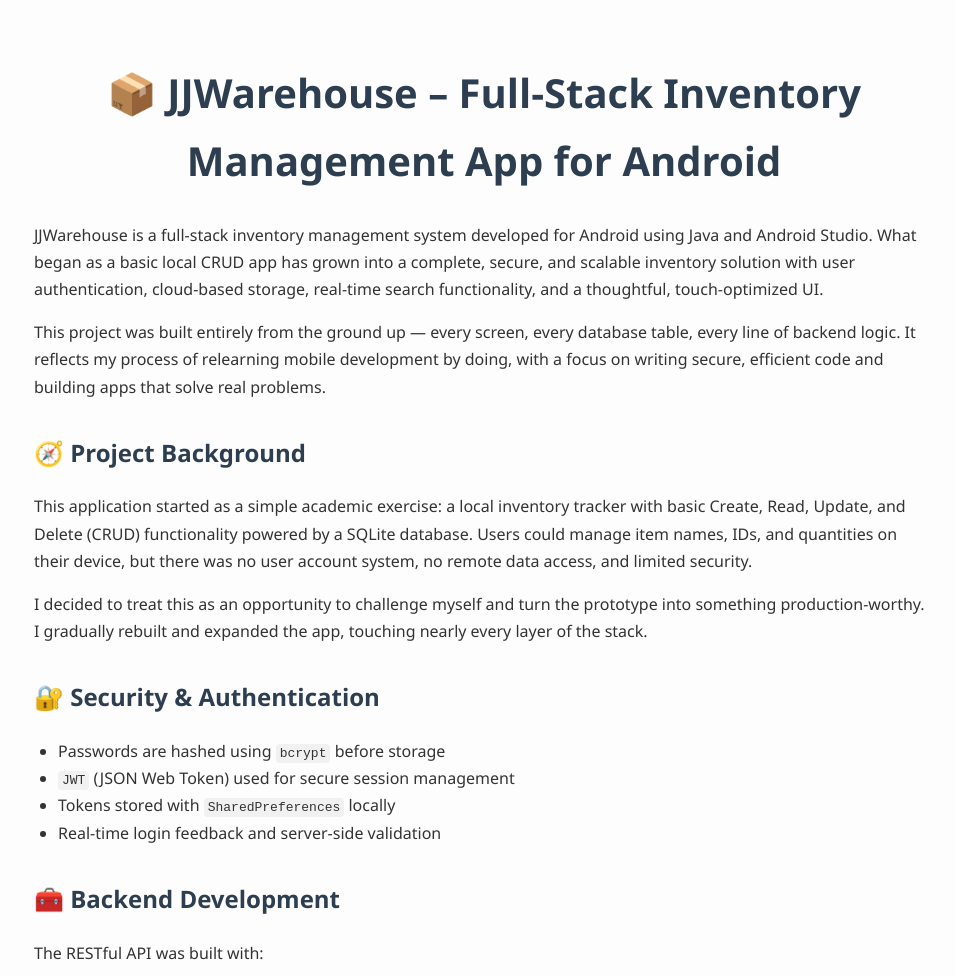
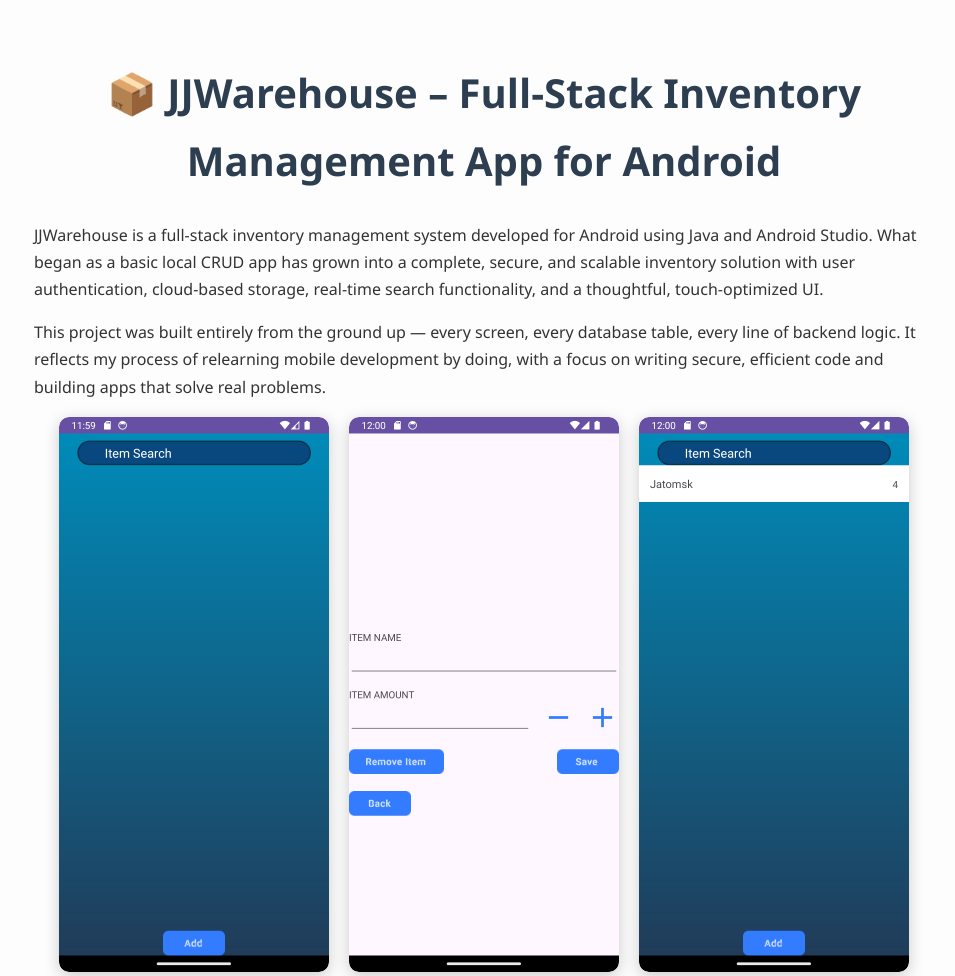
Before and after one commit to JAtomsk/Warehouse, a plain HTML site: page docs/index.html in a window 1280 px wide. Shown: the top 976 px of the page, without its empty margins (156-1111 px from the left). Drawn offline with Linux system fonts and the light colour scheme.

Commit message:
Update index.html
added add item and inventory screens

```diff
--- a/docs/index.html
+++ b/docs/index.html
@@ -44,6 +44,14 @@
     <h1>📦 JJWarehouse – Full-Stack Inventory Management App for Android</h1>
     <p>JJWarehouse is a full-stack inventory management system developed for Android using Java and Android Studio. What began as a basic local CRUD app has grown into a complete, secure, and scalable inventory solution with user authentication, cloud-based storage, real-time search functionality, and a thoughtful, touch-optimized UI.</p>
     <p>This project was built entirely from the ground up — every screen, every database table, every line of backend logic. It reflects my process of relearning mobile development by doing, with a focus on writing secure, efficient code and building apps that solve real problems.</p>
+
+  <div class="screenshot-row" style="display: flex; justify-content: center; gap: 20px; flex-wrap: wrap; margin-bottom: 40px;">
+  <img src="images/inventoryscreen.png" alt="JJWarehouse screen 1" style="width: 30%; border-radius: 10px; box-shadow: 0 4px 16px rgba(0,0,0,0.2);" />
+  <img src="images/additem.png" alt="JJWarehouse screen 2" style="width: 30%; border-radius: 10px; box-shadow: 0 4px 16px rgba(0,0,0,0.2);" />
+  <img src="images/inventoryscreen1.png" alt="JJWarehouse screen 3" style="width: 30%; border-radius: 10px; box-shadow: 0 4px 16px rgba(0,0,0,0.2);" />
+</div>
+
+
 
     <h2>🧭 Project Background</h2>
     <p>This application started as a simple academic exercise: a local inventory tracker with basic Create, Read, Update, and Delete (CRUD) functionality powered by a SQLite database. Users could manage item names, IDs, and quantities on their device, but there was no user account system, no remote data access, and limited security.</p>
```
